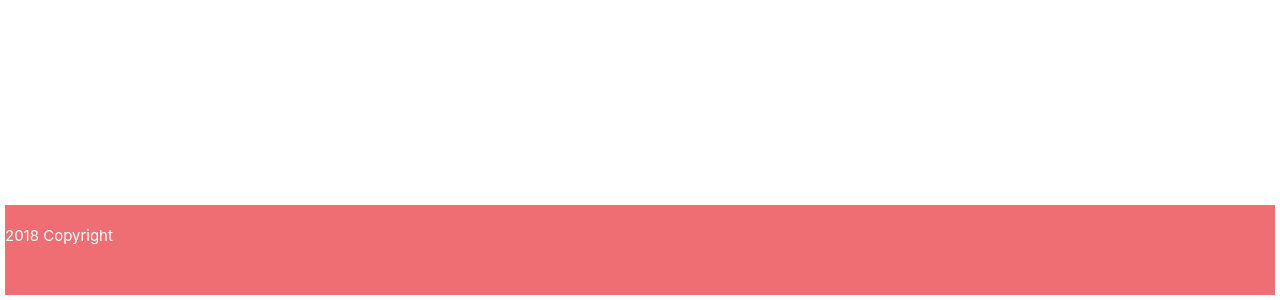
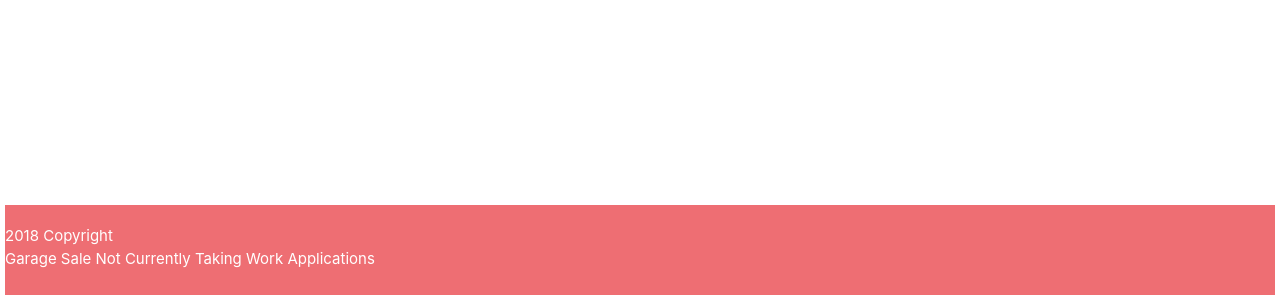
Before and after one commit to maxsmoke/GarageGo, a React (Create React App) app in the folder garage-go/: page /search in a window 1280 px wide. Shown: the part 500-800 px from the top of the page. Built offline with nearby package versions, Linux system fonts and the light colour scheme.

Commit message:
withsession

```diff
--- a/garage-go/src/App.js
+++ b/garage-go/src/App.js
@@ -24,7 +24,19 @@ const App = () => (
         <Route exact path="/SignInPage" component={SignInPage} />
         <Route exact path="/PostGarageSale" component={PostGarageSale} />
 
-      <Footer />
+
+
+{/* the regular HTML would work too */}
+        {/* <div>
+            "hello"
+        </div>
+        <div>
+            "hey"
+        </div>
+    </footer>
+    </div> */}
+   {/* EVERYTHING HERE WILL SHOW UP ON EVERYPAGE BECAUSE ITS APP.JS */}
+        <Footer title="2018 Copyright" desc="Garage Sale Not Currently Taking Work Applications"/>
     </div>
   </Router>
 );
--- a/garage-go/src/Component/Footer.js
+++ b/garage-go/src/Component/Footer.js
@@ -6,13 +6,34 @@ const Footer = (props) => (
 
     //this is HTML.
     // SO THIS HAS TO BE LOWER CASE THE F because if caps it think otherwise.
-    <footer className="page-footer">2018 Copyright</footer>
+
+
+//
+
+
+
+    <footer className="page-footer">
+        <div>
+            {props.title}
+        </div>
+        <div>
+            {props.desc}
+        </div>
+    </footer>
 )
 
 
 export default Footer;
 
-
+{/* <footer className="page-footer">
+<div>
+    "hello"
+</div>
+<div>
+    "hey"
+</div>
+</footer>
+) */}
 
 
 
--- a/garage-go/src/Component/PostGarageSale.js
+++ b/garage-go/src/Component/PostItems.js
@@ -7,14 +7,14 @@ import React, { Component } from 'react';
 
 
 // maybe need to add form on other PostGarageSale.js
-// FORM NOT SHOWING.
-<form>
-  <label>
-    Name:
-    <input type="text" name="name" />
-  </label>
-  <input type="submit" value="Submit" />
-</form>
+// // FORM NOT SHOWING.
+// <form>
+//   <label>
+//     Name:
+//     <input type="text" name="name" />
+//   </label>
+//   <input type="submit" value="Submit" />
+// </form>
 // FORM NOT SHOWING.
 // maybe need to add form on other PostGarageSale.js
 // I was correct, I must add this on PAGES FOLDER.
@@ -22,13 +22,13 @@ import React, { Component } from 'react';
 // maybe the component should be a more specific name not the same to Pages??
 
 // this declares it.
-const PostGarageSale = (props) => (
+const PostItems = (props) => (
     // now I can do HTML things in this...
 
-    <div> <button id="PostGarageSale"> Here is where you will do the actual post. </button> </div>
+    <div> <button onClick={props.click} className="PostGarageSale">{props.desc}</button> </div>
 
     )
 
 
 
-    export default PostGarageSale;
+    export default PostItems;
--- a/garage-go/src/Pages/PostGarageSale.js
+++ b/garage-go/src/Pages/PostGarageSale.js
@@ -4,18 +4,29 @@ import '../App.css';
 import Header from '../Component/Header.js';
 import Footer from '../Component/Footer.js';
 //import GuestButton..
-import PostGarageSale from '../Component/PostGarageSale.js';
+import PostItems from '../Component/PostItems.js';
 
 
 
-class App extends Component {
+class PostGarageSale extends Component {
+    state = {
+      current: "Here is where you will do the actual post."
+    }
+
+    postSale = () => {
+      this.setState({
+        current: "You clicked the button"
+      })
+    }
+
     render() {
       return (
         <div className="App">
 
 
         {/* <RENDER ME HERE !!!!!! you have to render me /> */}
-        <Header/> <PostGarageSale/>
+        <Header/>
+        <PostItems click={this.postSale} desc={this.state.current}/>
         {/* deleted this header code because I now have header.js */}
         <form>
   <label>
@@ -34,7 +45,7 @@ class App extends Component {
           </p>
 
 
-          <Footer/>
+
 
 
         </div>
@@ -43,4 +54,4 @@ class App extends Component {
     }
   }
 
-  export default App;
+  export default PostGarageSale;
```
